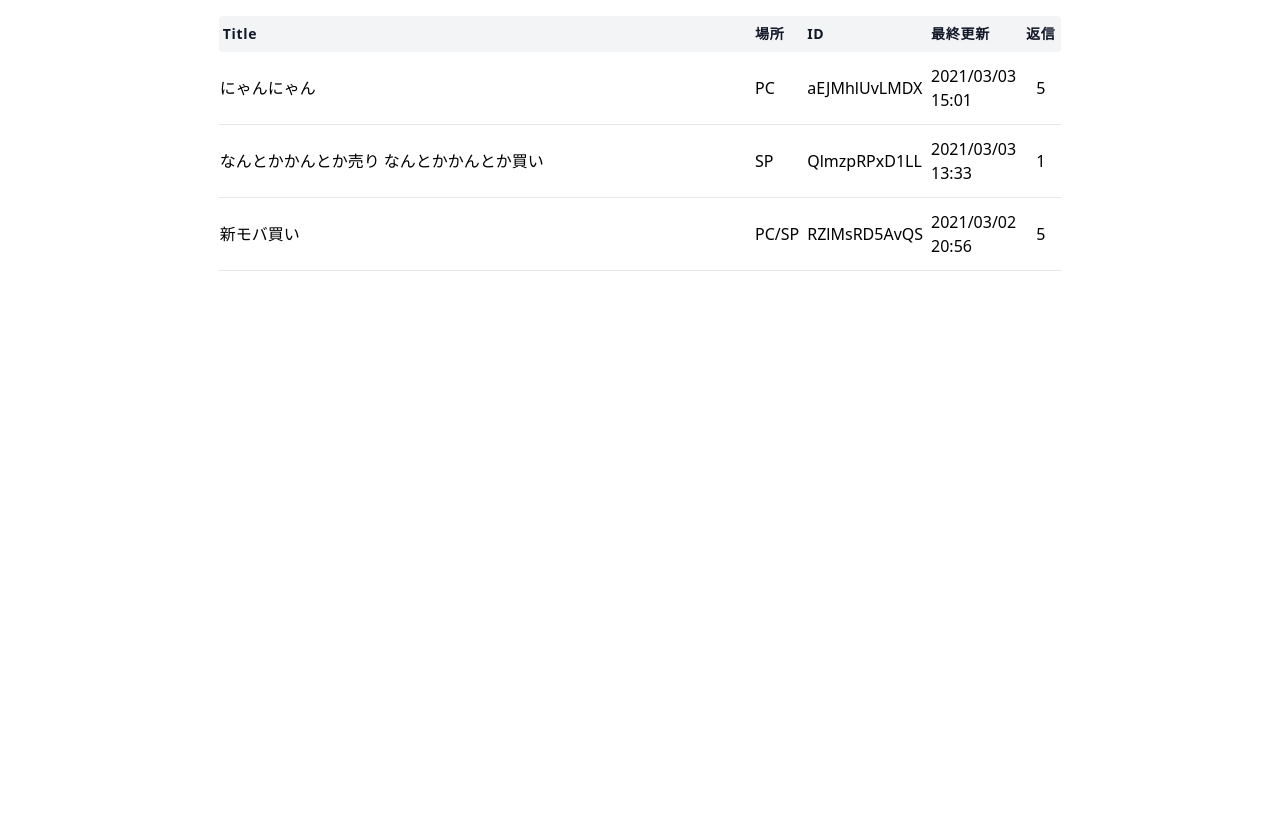
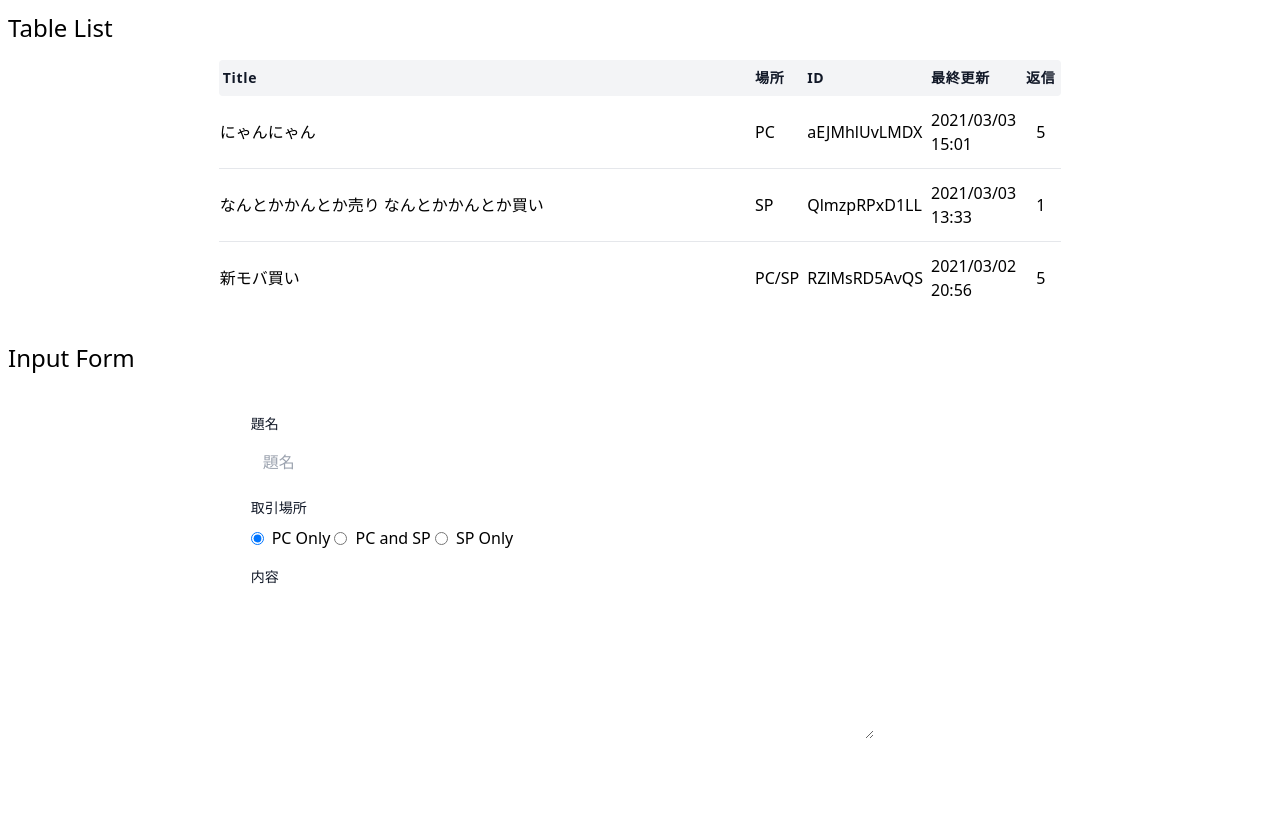
Before and after one commit to sin-sky-sora/tails_tablelist, a Django app: page / in a window 1280 px wide. Before the commit the page ends 271 px from the top, so only its background shows below. Run offline with Django 3.2, Linux system fonts and the light colour scheme; style sheets or scripts are compiled from the project's sources; some libraries are stand-ins or nearby versions.

Commit message:
input form add

```diff
--- a/tails/static_src/package.json
+++ b/tails/static_src/package.json
@@ -16,11 +16,12 @@
   "author": "",
   "license": "MIT",
   "devDependencies": {
+    "@tailwindcss/custom-forms": "*",
     "autoprefixer": "^10.0.2",
     "clean-css-cli": "^4.3.0",
     "cross-env": "^7.0.3",
     "node-sass": "^5.0.0",
-    "postcss": "^8.1.9",
+    "postcss": "^8.2.7",
     "postcss-cli": "^8.3.0",
     "postcss-scss": "^3.0.4",
     "rimraf": "^3.0.2",
--- a/tails/templates/base.html
+++ b/tails/templates/base.html
@@ -10,8 +10,9 @@
 		<meta name="description" content="">
 		<meta name="keywords" content="">
 		<meta name="author" content="">
+        <link rel="stylesheet" href="https://unpkg.com/@tailwindcss/custom-forms@0.2.1/dist/custom-forms.min.css">
+		<link rel="stylesheet" href="{% static 'css/styles.css' %}">
 
-		<link rel="stylesheet" href="{% static 'css/styles.css' %}">
 	</head>
 
 	<body class="bg-grey-lightest font-sans leading-normal tracking-normal">
--- a/tails/templates/index.html
+++ b/tails/templates/index.html
@@ -2,7 +2,10 @@
 {% load static %}
 
 {% block content %}
-    <div class="container px-2 py-4 mx-auto">
+    <div class="container mx-auto">
+        <div class="my-3 px-2">
+            <div class="text-2xl">Table List</div>
+            <div class="py-4">
                 <div class="xl:w-2/3 w-full mx-auto overflow-auto">
                     <table class="table-auto w-full text-left whitespace-no-wrap">
                         <thead>
@@ -18,8 +21,8 @@
                                 <th class="px-1 py-2 title-font tracking-wider font-midium text-gray-900 text-sm bg-gray-100 text-center w-6 rounded-tr rounded-br">返信</th>
                             </tr>
                         </thead>
-                <tbody>
-                    <tr class="border-b">
+                        <tbody class="divide-y divide-funchsia-300">
+                            <tr>
                                 <td class="py-1">
                                     <span class="hover:underline cursor-pointer">にゃんにゃん</span>
                                 </td>
@@ -32,7 +35,7 @@
                                 <td class="px-1 py-3 hidden sm:table-cell">2021/03/03 15:01</td>
                                 <td class="px-4 py-3 text-center">5</td>
                             </tr>
-                    <tr class="border-b">
+                            <tr>
                                 <td class="py-1">
                                     <span class="hover:underline cursor-pointer">なんとかかんとか売り なんとかかんとか買い</span>
                                 </td>
@@ -45,7 +48,7 @@
                                 <td class="px-1 py-3 hidden sm:table-cell">2021/03/03 13:33</td>
                                 <td class="px-4 py-3 text-center">1</td>
                             </tr>
-                    <tr class="border-b">
+                            <tr>
                                 <td class="py-1">
                                     <span class="hover:underline cursor-pointer">新モバ買い</span>
                                 </td>
@@ -60,6 +63,8 @@
                             </tr>
                         </tbody>
                     </table>
+                </div>
+            </div>
         </div>
     </div>
     <script src="{% static 'js/chame.js' %}"></script>
@@ -79,4 +84,46 @@
             })
         }())
     </script>
+    <div class="container mx-auto">
+        <div class="my-3 px-2">
+            <div class="text-2xl">Input Form</div>
+            <div class="py-4">
+                <div class="xl:w-2/3 w-full mx-auto overflow-auto">
+                    <div class="w-full max-x-xs">
+                        <form class="bg-white rounded px-8 py-6">
+                            <div class="mb-4">
+                                <label class="block text-gray-900 text-sm mb-2" for="title">
+                                    題名
+                                </label>
+                                <input type="text" class="form-input w-full md:w-3/5 py-2 px-3" placeholder="題名">
+                            </div>
+                            <div class="mb-4">
+                                <label class="block text-gray-900 text-sm mb-2">
+                                    取引場所
+                                </label>
+                                <label class="inline-flex items-center">
+                                    <input type="radio" class="form-radio text-yellow-500" name="place" value="PC" checked>
+                                    <span class="ml-2">PC Only</span>
+                                </label>
+                                <label class="inline-flex items-center">
+                                    <input type="radio" class="form-radio text-blue-500" name="place" value="PCSP">
+                                    <span class="ml-2">PC and SP</span>
+                                </label>
+                                <label class="inline-flex items-center">
+                                    <input type="radio" class="form-radio text-green-500" name="place" value="SP">
+                                    <span class="ml-2">SP Only</span>
+                                </label>
+                            </div>
+                            <div class="mb-4">
+                                <label class="block text-gray-900 text-sm mb-2" for="content">
+                                    内容
+                                </label>
+                                <textarea class="form-textarea resize-y w-full md:w-4/5" rows="6"></textarea>
+                            </div>
+                        </form>
+                    </div>
+                </div>
+            </div>
+        </div>
+    </div>
 {% endblock content %}
```
Also changed, not shown: tails/static_src/package-lock.json. Lines whose indentation alone changed are shown as unchanged.
